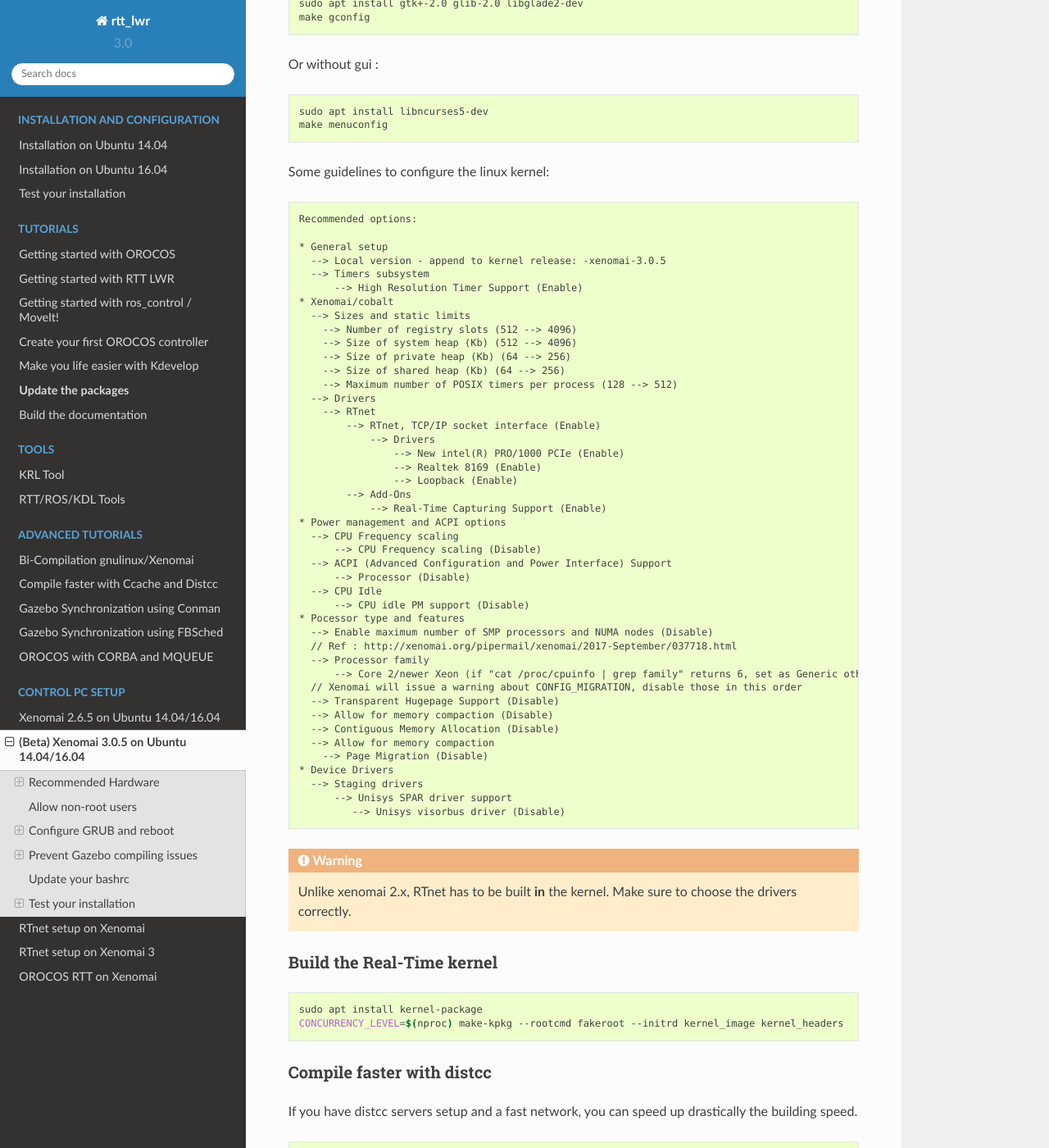
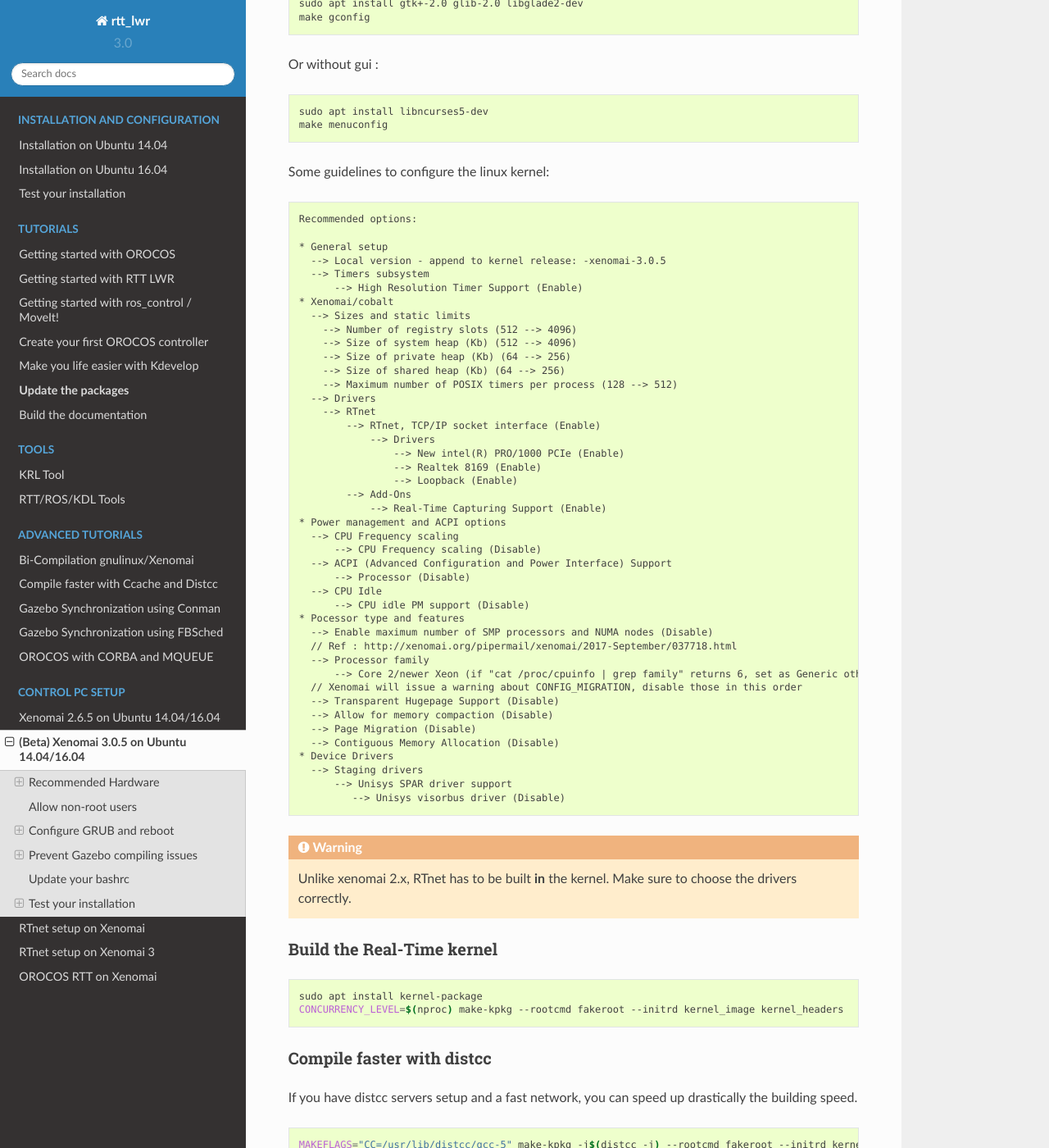
Before and after one commit to kuka-isir/rtt_lwr, a Sphinx documentation site: the page built from docs/source/rtpc/xenomai3.rst, in a window 1280 px wide and 1400 px high, scrolled down 1492 px. Shown: the whole window at 82% size. Built offline with Sphinx 7.4.7 and the Read the Docs theme 2.0.0, drawn with Linux system fonts in a browser that asks for light colours.

Commit message:
Fix a docs problem.

```diff
--- a/docs/source/rtpc/xenomai3.rst
+++ b/docs/source/rtpc/xenomai3.rst
@@ -123,9 +123,8 @@
       // Xenomai will issue a warning about CONFIG_MIGRATION, disable those in this order
       --> Transparent Hugepage Support (Disable)
       --> Allow for memory compaction (Disable)
+      --> Page Migration (Disable)
       --> Contiguous Memory Allocation (Disable)
-      --> Allow for memory compaction
-        --> Page Migration (Disable)
     * Device Drivers
       --> Staging drivers
           --> Unisys SPAR driver support
```
